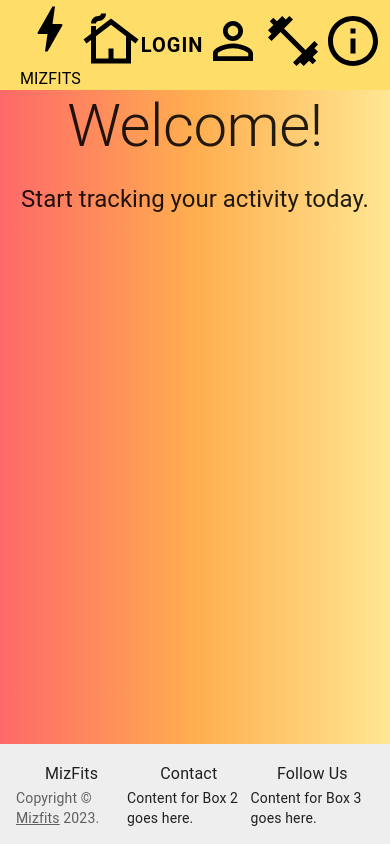
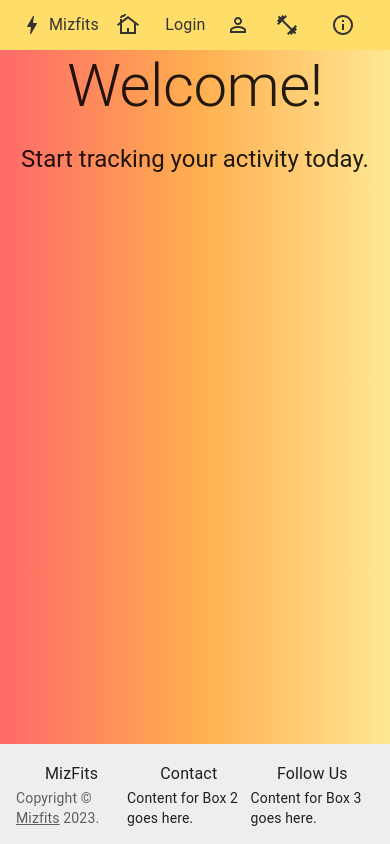
Before and after one commit to jdolan00/MizFits, a React (Create React App) app in the folder mizfits_client/: page / in a window 390 px wide. Built offline with nearby package versions, Linux system fonts and the light colour scheme.

Commit message:
fixed navbar for mobile

```diff
--- a/mizfits_client/src/components/Navbar.jsx
+++ b/mizfits_client/src/components/Navbar.jsx
@@ -12,140 +12,51 @@ import { desktopNavstyles, mobileNavstyles } from "../theme";
 
 const Navbar = () => {
   const isNonMobileScreens = useMediaQuery("(min-width: 1000px)");
+  const navbarItemStyle = isNonMobileScreens
+    ? desktopNavstyles.navbarItem
+    : mobileNavstyles.navbarItem;
+  const navbarLinkStyle = isNonMobileScreens
+    ? desktopNavstyles.navbarLink
+    : mobileNavstyles.navbarLink;
+  const iconStyle = isNonMobileScreens
+    ? desktopNavstyles.icon
+    : mobileNavstyles.icon;
+
   return (
     <nav
       style={
         isNonMobileScreens ? desktopNavstyles.navbar : mobileNavstyles.navbar
       }
     >
-      <div
-        style={
-          isNonMobileScreens
-            ? desktopNavstyles.navbarLink
-            : desktopNavstyles.navbarLink
-        }
-      >
-        <Bolt style={desktopNavstyles.icon} />
+      <div style={navbarLinkStyle}>
+        <Bolt style={iconStyle} />
         <Typography>Mizfits</Typography>
       </div>
-      <ul
-        style={
-          isNonMobileScreens
-            ? desktopNavstyles.navbarList
-            : mobileNavstyles.navbarList
-        }
-      >
-        <div
-          style={
-            isNonMobileScreens
-              ? desktopNavstyles.navbarItem
-              : desktopNavstyles.navbarItem
-          }
-        >
-          <Link
-            to="/"
-            style={
-              isNonMobileScreens
-                ? desktopNavstyles.navbarLink
-                : desktopNavstyles.navbarLink
-            }
-          >
-            <CottageOutlined
-              style={
-                isNonMobileScreens
-                  ? desktopNavstyles.icon
-                  : desktopNavstyles.icon
-              }
-            />
+      <ul style={isNonMobileScreens ? desktopNavstyles.navbarList : mobileNavstyles.navbarList}>
+        <div style={navbarItemStyle}>
+          <Link to="/" style={navbarLinkStyle}>
+            <CottageOutlined style={iconStyle} />
           </Link>
         </div>
-        <div
-          style={
-            isNonMobileScreens
-              ? desktopNavstyles.navbarItem
-              : desktopNavstyles.navbarItem
-          }
-        >
-          <Link
-            to="/login"
-            style={
-              isNonMobileScreens
-                ? desktopNavstyles.navbarLink
-                : desktopNavstyles.navbarLink
-            }
-          >
+        <div style={navbarItemStyle}>
+          <Link to="/login" style={navbarLinkStyle}>
             Login
           </Link>
         </div>
-        <div
-          style={
-            isNonMobileScreens
-              ? desktopNavstyles.navbarItem
-              : desktopNavstyles.navbarItem
-          }
-        >
-          <Link
-            to="/profile"
-            style={
-              isNonMobileScreens
-                ? desktopNavstyles.navbarLink
-                : desktopNavstyles.navbarLink
-            }
-          >
-            <PersonOutlineOutlined
-              style={
-                isNonMobileScreens
-                  ? desktopNavstyles.icon
-                  : desktopNavstyles.icon
-              }
-            />
+        <div style={navbarItemStyle}>
+          <Link to="/profile" style={navbarLinkStyle}>
+            <PersonOutlineOutlined style={iconStyle} />
           </Link>
         </div>
-        <div
-          style={
-            isNonMobileScreens
-              ? desktopNavstyles.navbarItem
-              : desktopNavstyles.navbarItem
-          }
-        >
-          <Link
-            to="/workout"
-            style={
-              isNonMobileScreens
-                ? desktopNavstyles.navbarLink
-                : desktopNavstyles.navbarLink
-            }
-          >
-            <FitnessCenterOutlined
-              style={
-                isNonMobileScreens
-                  ? desktopNavstyles.icon
-                  : desktopNavstyles.icon
-              }
-            />
+        <div style={navbarItemStyle}>
+          <Link to="/workout" style={navbarLinkStyle}>
+            <FitnessCenterOutlined style={iconStyle} />
           </Link>
         </div>
       </ul>
-      <div
-        style={
-          isNonMobileScreens
-            ? desktopNavstyles.navbarItem
-            : desktopNavstyles.navbarItem
-        }
-      >
-        <Link
-          to="/about"
-          style={
-            isNonMobileScreens
-              ? desktopNavstyles.navbarLink
-              : desktopNavstyles.navbarLink
-          }
-        >
-          <InfoOutlined
-            style={
-              isNonMobileScreens ? desktopNavstyles.icon : desktopNavstyles.icon
-            }
-          />
+      <div style={navbarItemStyle}>
+        <Link to="/about" style={navbarLinkStyle}>
+          <InfoOutlined style={iconStyle} />
         </Link>
       </div>
     </nav>
--- a/mizfits_client/src/scenes/workoutPage/Workoutplans.jsx
+++ b/mizfits_client/src/scenes/workoutPage/Workoutplans.jsx
@@ -78,16 +78,6 @@ const MondayTable = () => {
     return (
       <ThemeProvider theme={theme}>
         <CssBaseline />
-        <AppBar
-          position="relative"
-          style={{ background: "transparent", boxShadow: "none" }}
-        >
-          <Toolbar>
-            <Typography variant="h6" color="black" noWrap>
-              Mizfits
-            </Typography>
-          </Toolbar>
-        </AppBar>
         <main>
           <Box>
             <Container maxWidth="sm">
--- a/mizfits_client/src/theme.js
+++ b/mizfits_client/src/theme.js
@@ -184,7 +184,7 @@ export const mobileNavstyles = {
     alignItems: "center",
     backgroundColor: "#FEDD69",
     padding: "10px 20px",
-    height: "90px",
+    height: "50px",
   },
   navbarList: {
     display: "flex",
```
